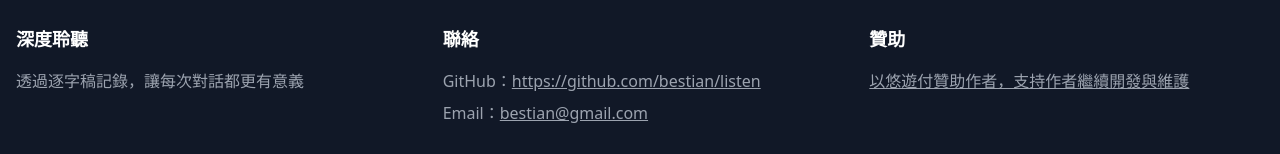
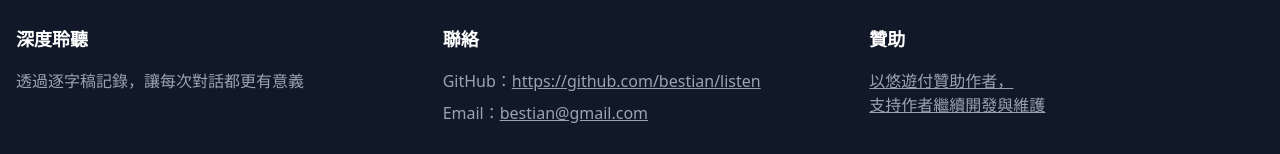
Before and after one commit to bestian/listen, a Vue app: page / in a window 1280 px wide. Shown: the part 759-913 px from the top of the page. Built offline with nearby package versions, Linux system fonts and the light colour scheme; no server answers.

Commit message:
Update Footer.vue

```diff
--- a/src/components/Footer.vue
+++ b/src/components/Footer.vue
@@ -22,7 +22,8 @@
           <ul class="space-y-2 text-gray-400">
             <li>
               <a href="https://www.bestian.tw/sponsor" target="_blank" class="text-gray-400 text-underline">
-                以悠遊付贊助作者，支持作者繼續開發與維護
+                以悠遊付贊助作者，<br>
+                支持作者繼續開發與維護
               </a>
             </li>
           </ul>
```
